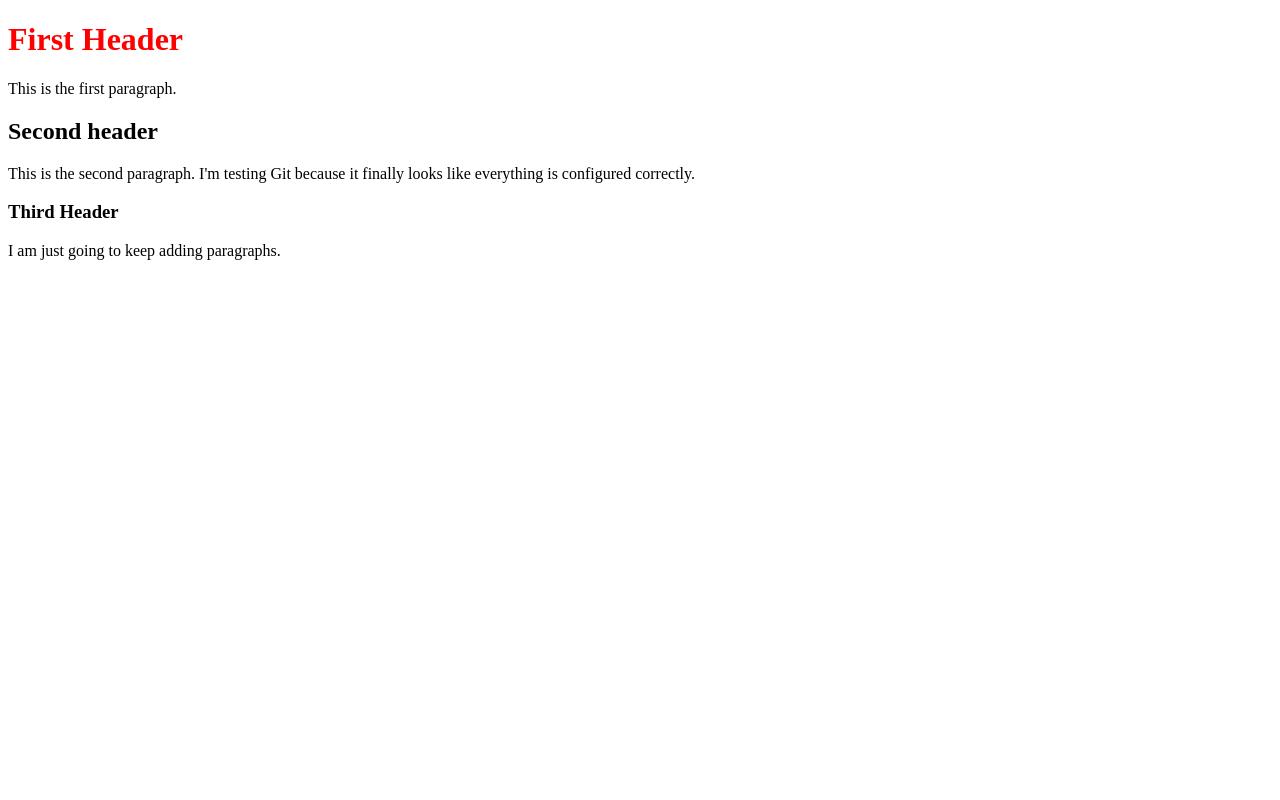
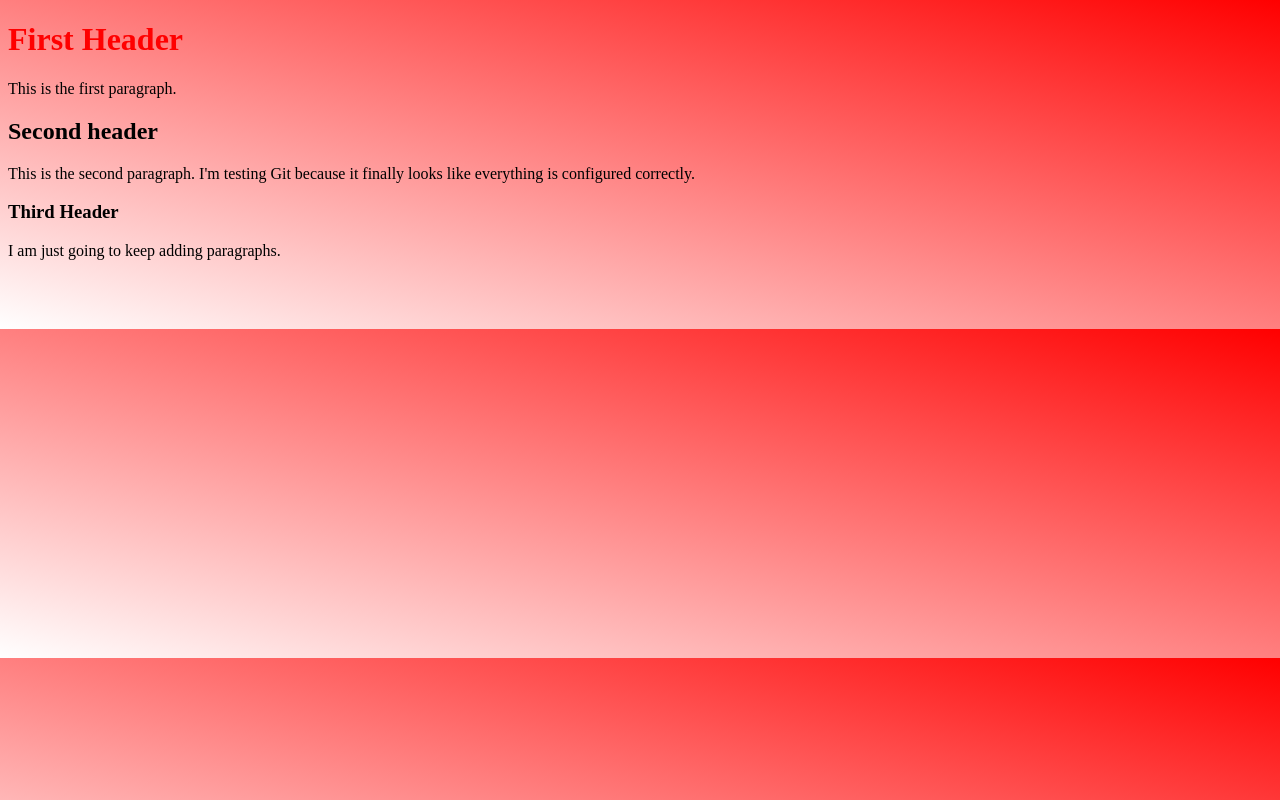
Before and after one commit to johnshu2022/special-eureka, a plain HTML site: page index.html in a window 1280 px wide. Drawn offline with Linux system fonts and the light colour scheme.

Commit message:
Added Gradient Bakground to css

```diff
--- a/style.css
+++ b/style.css
@@ -1,3 +1,9 @@
 h1  {
      color: red;
 }
+
+body {
+  height: 300px;
+  background-color: red; /* For browsers that do not support gradients */
+  background-image: linear-gradient(to bottom left, red, white);
+}
```
